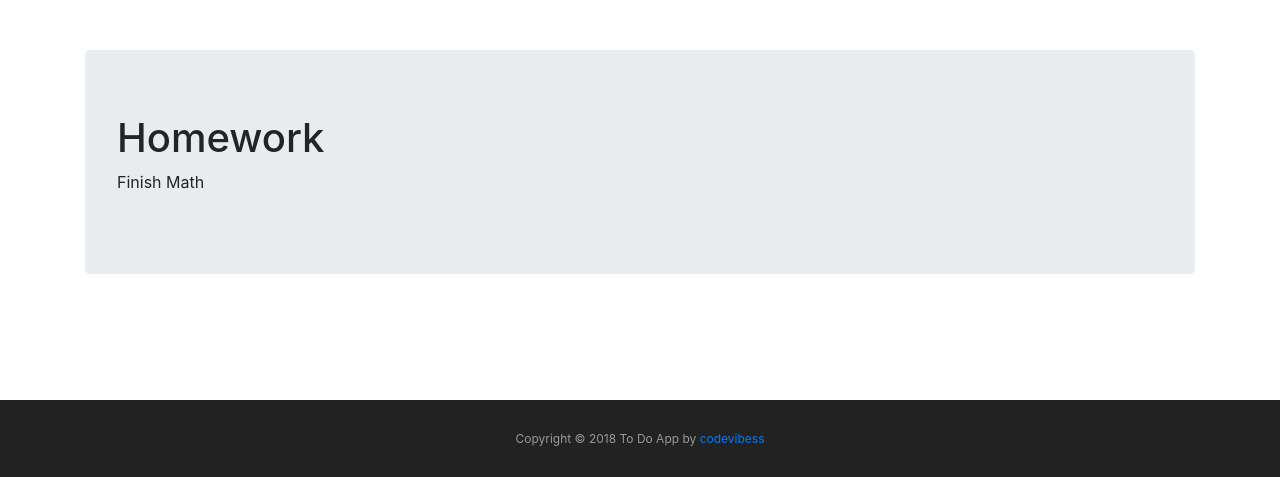
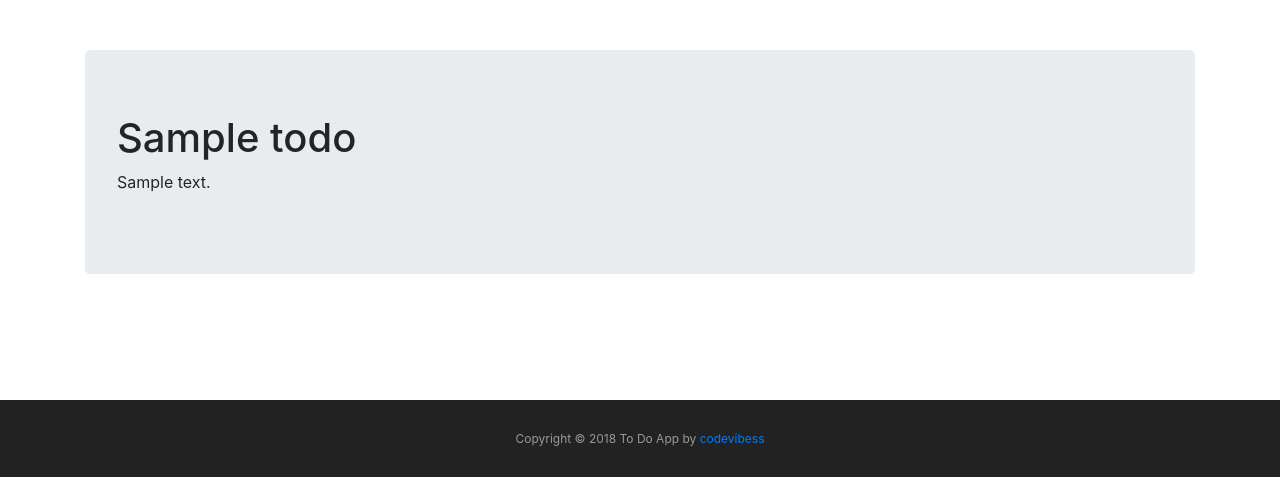
Before and after one commit to codevibess/2Do-List, a Node server app: a page that uses views/layout.ejs in a window 1280 px wide. Shown: the part 60-537 px from the top of the page. Run offline with Node 20, Linux system fonts and the light colour scheme; tables that the repository leaves empty hold one stand-in row (values such as "Sample post"); some libraries are stand-ins or nearby versions.

Commit message:
routing to single page using dynamic slug binding

```diff
--- a/app/controllers/todos.controller.js
+++ b/app/controllers/todos.controller.js
@@ -1,24 +1,47 @@
 const ToDo = require('../models/todos');
+
 module.exports = {
-    //show all todos
-    showTodos: (req, res) => {
-        //dummy todos to test
+    showTodos: showTodos,
+    showSingle: showSingle,
+    seedTodo: seedTodo
+}
+/**
+ * Show all todos
+ */
+function showTodos(req, res) {
+   ToDo.find({}, (err, todos)=>{
+       if(err){
+           res.send(404);
+           res.send('Events not found');
+       }
+       res.render('pages/todos', { todos: todos });
+   })
+   };
 
-        res.render('pages/todos', { todos: todos });
-    },
-    showSingle: (req, res) => {
-        const todo = { name: "Homework", slug: "homework", description: 'Finish Math' };
+/**
+ * Show single Page
+ */
+function showSingle(req, res) {
+    ToDo.findOne({slug: req.params.slug},(err, todo)=>{
+        if(err){
+            res.send(404);
+            res.send('Events not found');
+        }
     res.render('pages/single', { todo: todo });
-    },
-    //seed db
-    seedTodo: (req, res) => {
+});
+}
+
+/**
+ * Seed  DB
+ */
+function seedTodo(req, res) {
     const todos = [
         { name: "Homework", description: 'Finish Math' },
         { name: "Home", description: 'Finish Math' },
         { name: "Homesss", description: 'Finish Math' },
     ];
 
-        ToDo.remove({}, ()=>{
+    ToDo.remove({}, () => {
         for (key of todos) {
             const newTodo = new ToDo(key);
             newTodo.save();
@@ -27,4 +50,3 @@ module.exports = {
 
     res.send("Database succesfully seeded")
 }
-};
--- a/views/pages/home.ejs
+++ b/views/pages/home.ejs
@@ -1,5 +1,5 @@
 <div class="jumbotron text-center">
     <h1>Log in</h1>
 
-    <a href="/todo" class="btn btn-lg btn-danger">My list</a>
+    <a href="/todos" class="btn btn-lg btn-danger">My list</a>
 </div>
--- a/views/pages/todos.ejs
+++ b/views/pages/todos.ejs
@@ -21,7 +21,7 @@
                     <%=todo.description %>
                 </td>
                 <td>
-                    <a href="/todos/<%todos.slug %>" class="btn btn-sm btn-primar">View</a>
+                    <a href="/todos/<%= todo.slug %>" class="btn btn-sm btn-primar">View</a>
                 </td>
             </tr>
             <% } %>
```
Lines whose indentation alone changed are shown as unchanged.
